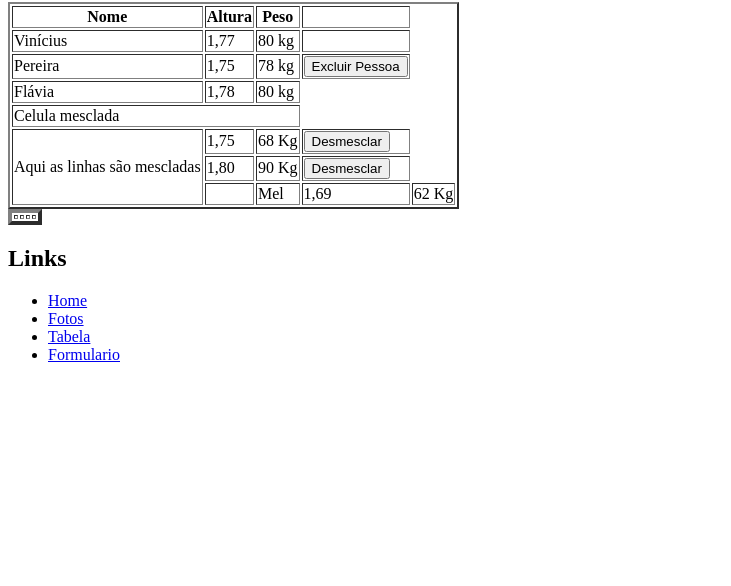
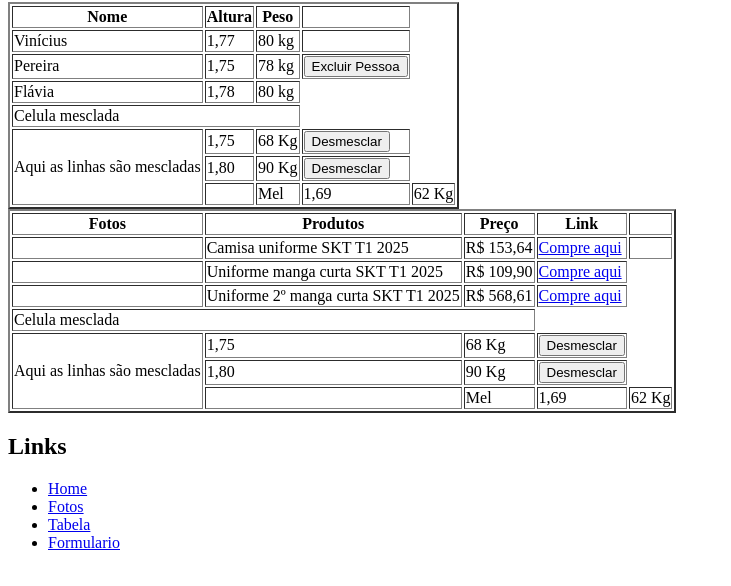
Before and after one commit to Vini-MPereira/pw1b2025, a plain HTML site: page tabela.html in a window 1280 px wide. Shown: the part 78-664 px from the top of the page, without its empty margins (0-731 px from the left). Drawn offline with Linux system fonts and the light colour scheme.

Commit message:
Modifiquei a tabela e coloquei o atalho de link

```diff
--- a/tabela.html
+++ b/tabela.html
@@ -63,16 +63,74 @@
        </tbody>
    </table>
 
-   <table border="4">
-       <Thead>
-           <tr>
-               <td></td>
-               <td></td>
-               <td></td>
-               <td></td>
-           </tr>
-       </Thead>
-   </table>
+   <table border="2">
+    <thead>
+        <tr>
+            <th>Fotos</th>
+            <th>Produtos</th>
+            <th>Preço</th>
+            <th>Link</th>
+            <th></th>
+        </tr>
+    </thead>
+    <tbody>
+        <tr>
+            <td></td>
+            <td>Camisa uniforme SKT T1 2025 </td>
+            <td>R$ 153,64</td>
+            <td>
+                    <a href="https://produto.mercadolivre.com.br/MLB-4157579987-camisa-lol-t1-2025-skt-com-capuz-estampado-em-3d-l-_JM?searchVariation=189646499385#polycard_client=search-nordic&searchVariation=189646499385&search_layout=stack&position=1&type=item&tracking_id=4afb353a-2c86-4971-994f-20e3c6463c43">
+                    Compre aqui
+                    </a>
+            </td>
+            <td></td>
+        </tr>
+        <tr>
+         <td></td>
+         <td>Uniforme manga curta SKT T1 2025</td>
+         <td>R$ 109,90</td>
+         <td>
+             <a href="https://www.exootics.com.br/produtos/uniforme-t1-2025/">
+                 Compre aqui
+             </a>
+         </td>
+         <tr>
+             <td></td>
+             <td>Uniforme 2º manga curta SKT T1 2025</td>
+             <td>R$ 568,61</td>
+             <td>
+                 <a href="https://shop-t1-eu.gg/products/lol-2025-t1-2nd-uniform-jersey?variant=55360507511119">
+                     Compre aqui
+                 </a>
+
+             </td>
+         </tr>
+         <tr>
+             <td colspan="3">Celula mesclada</td>
+         </tr>
+         <tr>
+             <td rowspan="3">Aqui as linhas são mescladas</td>
+             <td>1,75</td>
+             <td>68 Kg</td>
+             <td>
+                 <button>Desmesclar</button>
+             </td>
+         </tr>
+         <tr>
+             <td>1,80</td>
+             <td>90 Kg</td>
+             <td>
+                 <button>Desmesclar</button>
+             </td>
+         </tr>
+         <tr>
+             <td></td>
+             <td>Mel</td>
+             <td>1,69</td>
+             <td>62 Kg</td>
+         </tr>
+    </tbody>
+</table>
 
    <h2>Links</h2>
    <ul>
```
